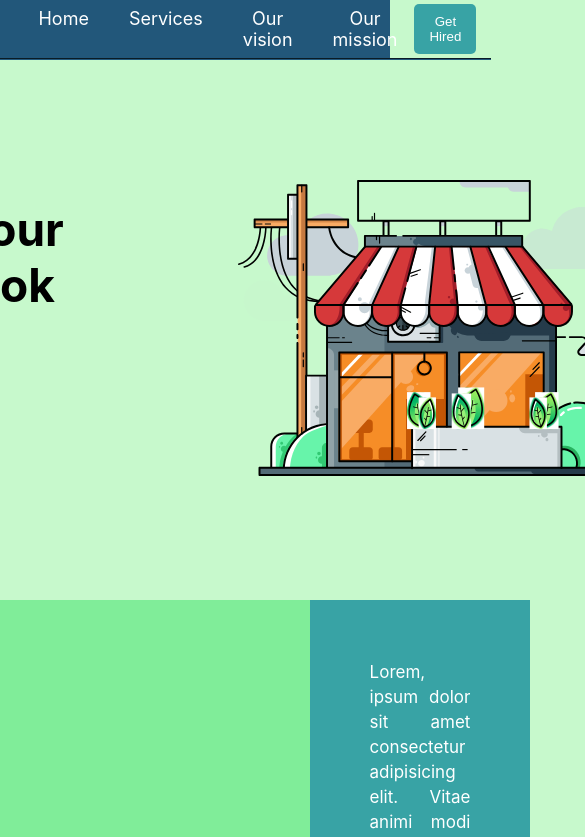
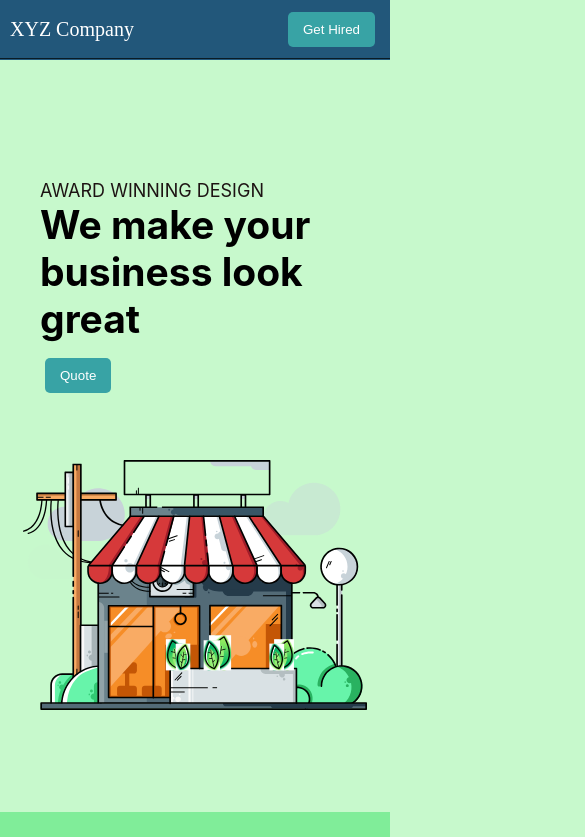
Before and after one commit to Sherlock-HolmesJM/gig, a React (Create React App) app: page / in a window 390 px wide. Shown: the top 837 px of the page, 585 px wide, since content can reach past the window. Built offline with nearby package versions, Linux system fonts and the light colour scheme.

Commit message:
landing page responsiveness

```diff
--- /dev/null
+++ b/src/components/common/heroSection.tsx
@@ -0,0 +1,61 @@
+import styled from "styled-components";
+
+interface Props {
+	img?: string;
+}
+
+const HeroSection: React.FC<Props> = props => {
+	const { img, children } = props;
+
+	return (
+		<Wrapper>
+			<div className="page-text">{children}</div>
+
+			{img && (
+				<div className="page-image">
+					<img src={img} alt="hero" />
+				</div>
+			)}
+		</Wrapper>
+	);
+};
+
+const Wrapper = styled.div`
+	display: flex;
+	justify-content: space-between;
+	flex-wrap: wrap;
+	margin: 120px 0;
+	width: min(900px, 98%);
+
+	.page-text {
+		font-size: min(10vw, 46px);
+		text-align: left;
+		font-weight: 700;
+		max-width: 350px;
+		padding: 20px;
+
+		& > :first-child {
+			color: #1d1313;
+			font-weight: 400;
+			font-size: 18px;
+			text-transform: uppercase;
+		}
+	}
+
+	.page-image {
+		width: min(400px, 90%);
+
+		img {
+			width: 100%;
+			height: 100%;
+		}
+	}
+
+	@media (max-width: 770px) {
+		justify-content: center;
+		gap: 40px;
+		margin: 100px 0;
+	}
+`;
+
+export default HeroSection;
--- a/src/components/header.tsx
+++ b/src/components/header.tsx
@@ -42,6 +42,7 @@ const Wrapper = styled.div`
 	display: flex;
 	justify-content: center;
 	background-color: ${window.theme.darker};
+	/* z-index: 12px; */
 
 	header {
 		display: flex;
@@ -67,6 +68,10 @@ const Wrapper = styled.div`
 		gap: 1rem;
 		list-style-type: none;
 		font-size: 18px;
+
+		@media (max-width: 750px) {
+			display: none;
+		}
 	}
 
 	li {
--- a/src/components/landingPage.tsx
+++ b/src/components/landingPage.tsx
@@ -3,23 +3,18 @@ import hero from "../assets/hero.svg";
 import designer from "../assets/designer.svg";
 import designer_f from "../assets/designer_f.svg";
 import Button from "./common/button";
+import HeroSection from "./common/heroSection";
 
 const LandingPage = () => {
 	return (
 		<Wrapper>
-			<div className="page-center">
-				<div className="page-text">
-					<div>award winning design</div>
-					<div>
-						We make your business look <span>great</span>
-					</div>
-					<Button>Quote</Button>
+			<HeroSection img={hero}>
+				<div>award winning design</div>
+				<div>
+					We make your business look <span>great</span>
 				</div>
-
-				<div className="page-image">
-					<img src={hero} alt="hero" />
-				</div>
-			</div>
+				<Button>Quote</Button>
+			</HeroSection>
 
 			<div className="page-bottom">
 				<div className="page-bottom-left">
@@ -49,31 +44,11 @@ const Wrapper = styled.div`
 	flex-direction: column;
 	align-items: center;
 
-	.page-center {
-		display: flex;
-		justify-content: space-between;
-		margin: 120px 0;
-		width: 900px;
-	}
-
-	.page-text {
-		font-size: 46px;
-		text-align: left;
-		font-weight: 700;
-		max-width: 350px;
-
-		& > :first-child {
-			color: #1d1313;
-			font-weight: 400;
-			font-size: 18px;
-			text-transform: uppercase;
-		}
-	}
-
 	.page-bottom {
 		position: relative;
 		background-color: ${window.theme.lighter};
 		display: flex;
+		flex-wrap: wrap;
 		justify-content: center;
 		align-items: center;
 
@@ -97,30 +72,41 @@ const Wrapper = styled.div`
 					background-color: ${window.theme.lightest};
 				}
 			}
+
+			@media (max-width: 1093px) {
+				display: none;
+			}
 		}
 
 		.page-bottom-left {
 			flex-grow: 1;
 			display: flex;
+			flex-wrap: wrap;
 			justify-content: center;
 			align-items: center;
-			gap: 50px;
 
 			img {
 				width: 200px;
 				height: 200px;
+				margin: 10px;
 			}
 		}
 
 		.page-bottom-right {
 			flex-basis: 50%;
-			padding: 60px;
+			padding: min(60px, 10vw);
 			color: white;
 			text-align: justify;
 			font-size: 17px;
 			line-height: 25px;
 			background-color: ${window.theme.dark};
 		}
+
+		@media (max-width: 920px) {
+			.page-bottom-right {
+				flex-grow: 1;
+			}
+		}
 	}
 `;
 
```
